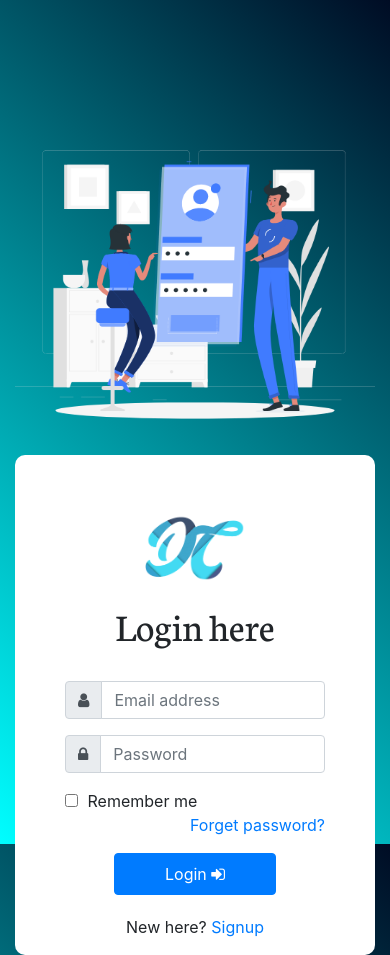
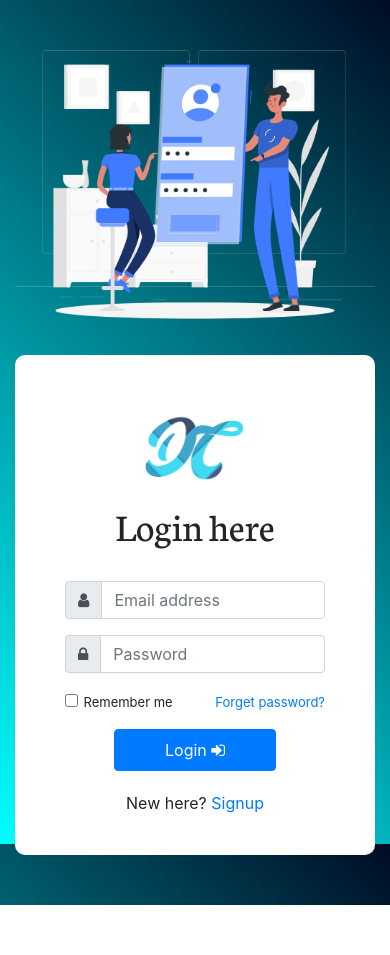
Before and after one commit to MANIMARAN-M/Login-form, a plain HTML site: page index.html in a window 390 px wide. After the commit the page ends 905 px from the top, so only its background shows below. Drawn offline with nearby package versions, Linux system fonts and the light colour scheme.

Commit message:
littel bit changes

```diff
--- a/index.html
+++ b/index.html
@@ -44,11 +44,11 @@
                             aria-describedby="basic-addon1">
                     </div>
                     <div class="row  remember-me">
-                        <div class="col-sm-6 text-left">
+                        <div class="col-sm-6 text-left remember-line">
                             <input type="checkbox">
                             <label for="checkbox">Remember me</label>
                         </div>
-                        <div class="col-sm-6 text-right ">
+                        <div class="col-sm-6 text-right forget-para">
                             <p><a href="#">Forget password?</a></p>
                         </div>
                     </div>
--- a/style-1.css
+++ b/style-1.css
@@ -69,8 +69,11 @@ background-attachment: fixed;
 @media (max-width: 850px){
     .login-img{
         height: auto;
+        padding-top: 50px;
     }
     .Login-content{
         margin-top: 10%;
+        margin-bottom: 50px;
+
     }
 }
--- a/style.css
+++ b/style.css
@@ -42,18 +42,29 @@ body{
 .sign-up{
     margin-top: 20px;
 }
+
+
 @media (max-width: 850px){
     .login-img{
         height: auto;
-        padding-top: 150px;
+        padding-top: 50px;
     }
     .Login-content{
         margin-top: 10%;
         width: 100% ;
-        height: 500px;
-        display: grid;
-        place-items: center;
-        border-radius: 10px;
-        background-color: #fff;
+        margin-bottom: 50px;
+    }
+    .remember-me label{
+        font-size: small;
+        margin: 0 1px;
+    }
+    .forget-para p a{
+        font-size: small;
+    }
+    .forget-para {
+        width: 51%;
+    }
+    .remember-line{
+        width: 49%;
     }
 }
```
